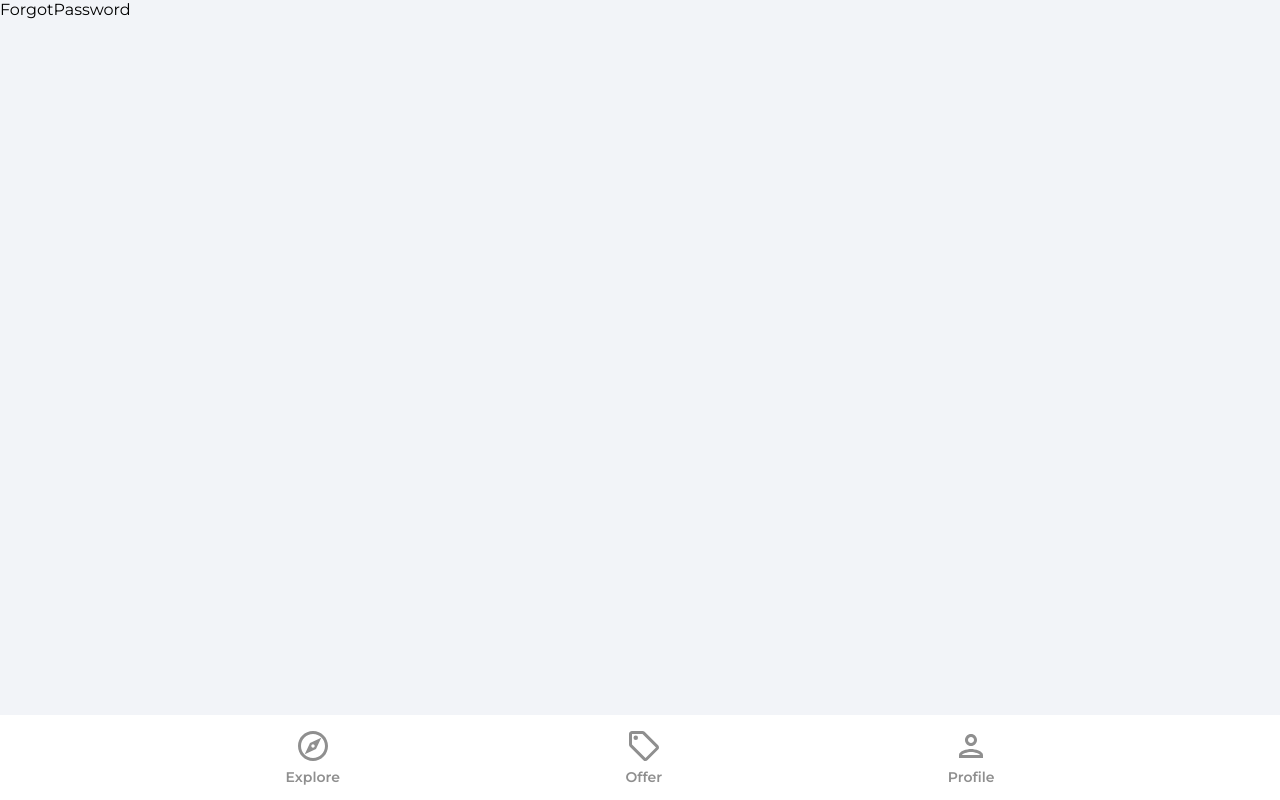
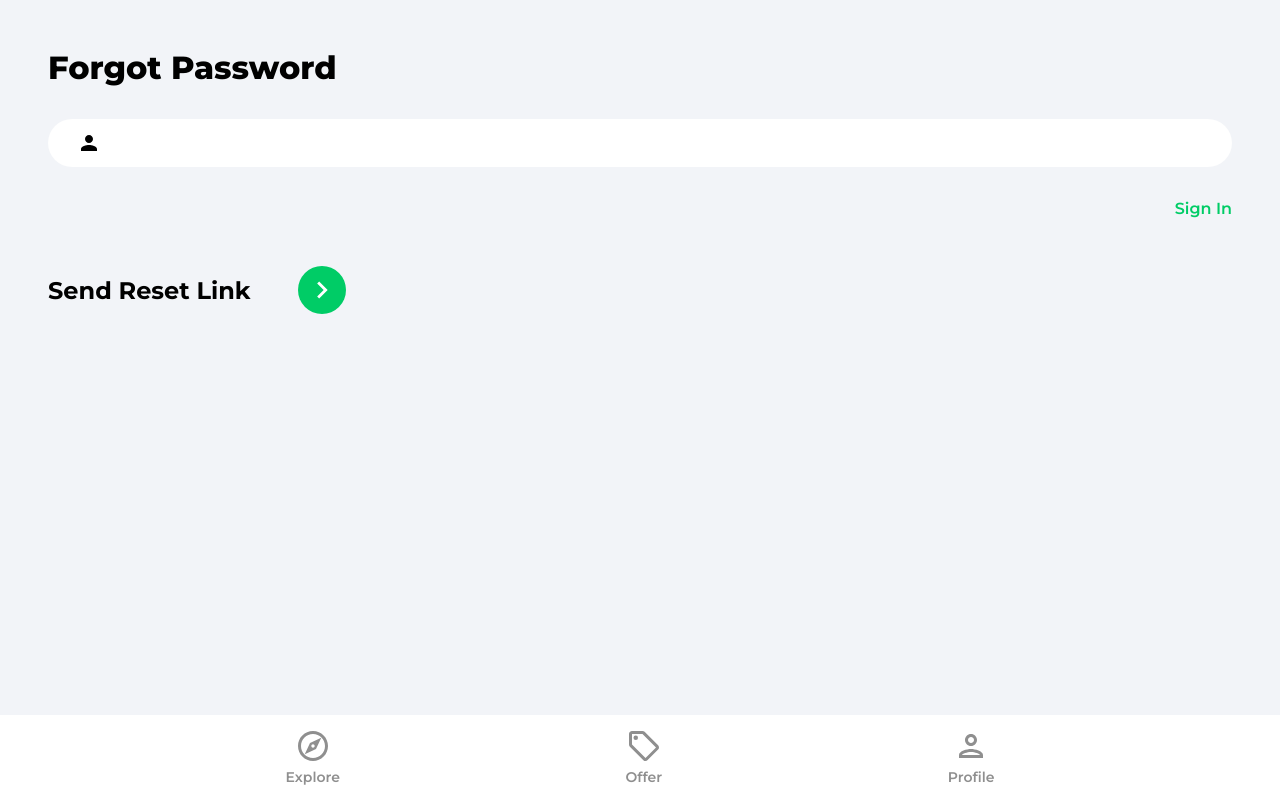
Before and after one commit to Mihalj97/house-marketplace, a React (Create React App) app: page /forgot-password in a window 1280 px wide. Built offline with nearby package versions, Linux system fonts and the light colour scheme.

Commit message:
Forgot Password Page

```diff
--- a/src/pages/ForgotPassword.jsx
+++ b/src/pages/ForgotPassword.jsx
@@ -1,8 +1,56 @@
-import React from 'react'
+import { useState } from 'react'
+import { Link } from 'react-router-dom'
+import { getAuth, sendPasswordResetEmail } from 'firebase/auth'
+import { toast } from 'react-toastify'
+import {ReactComponent as ArrowRight} from '../assets/svg/keyboardArrowRightIcon.svg'
 
 function ForgotPassword() {
+  const [email, setEmail] = useState('')
+
+  const onChange = (e) => {
+    setEmail(e.target.value)
+  }
+
+  const onSubmit = async (e) => {
+    e.preventDefault()
+    try {
+      const auth = getAuth()
+      await sendPasswordResetEmail(auth, email)
+      toast.success('Email was sent')
+
+    } catch (error) {
+      toast.error('Could not send reset email')
+    }
+  }
+
   return (
-    <div>ForgotPassword</div>
+    <div className='pageContainer'>
+      <header>
+        <p className="pageHeader">Forgot Password</p>
+      </header>
+
+      <main>
+        <form onSubmit={onSubmit}>
+          <input
+            type="email"
+            className='emailInput'
+            id='email'
+            value={email}
+            onChange={onChange}
+          />
+          <Link className='forgotPasswordLink' to='/sign-in'>
+            Sign In
+          </Link>
+
+          <div className="signInBar">
+            <div className="signInText">Send Reset Link</div>
+            <button className='signInButton'>
+              <ArrowRight fill='#Ffffff' width='34px' height='34px' />
+            </button>
+          </div>
+        </form>
+      </main>
+    </div>
   )
 }
 
```
